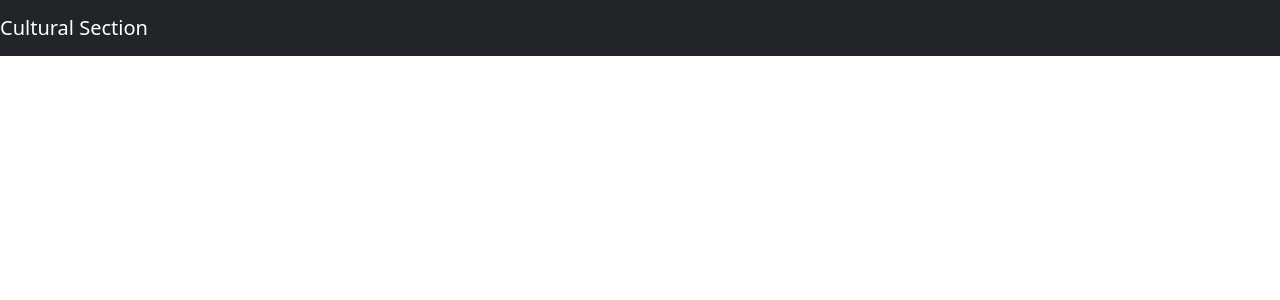
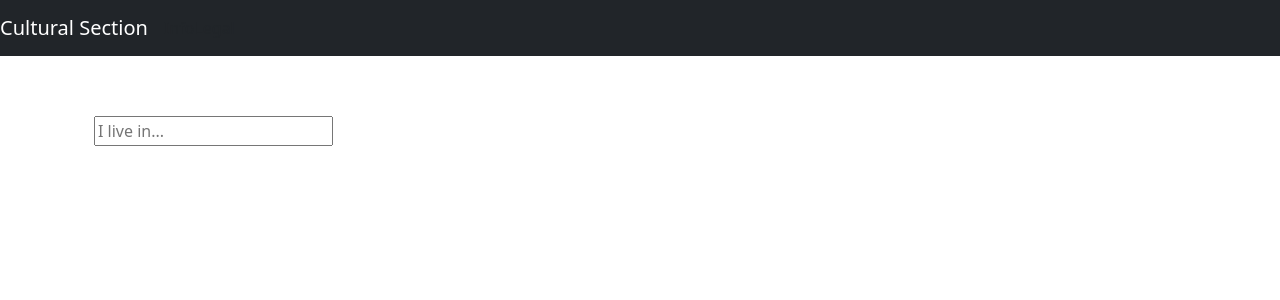
Before and after one commit to aa-ag/culturalsection, a Vue app in the folder client/: page / in a window 1280 px wide. Shown: the top 300 px of the page. Built offline with nearby package versions, Linux system fonts and the light colour scheme.

Commit message:
Add search bar in home instead of info

```diff
--- a/client/src/components/Home.vue
+++ b/client/src/components/Home.vue
@@ -1,8 +1,13 @@
 <template>
   <div class="container">
-    <div v-for="(city, index) in example_cities" :key="index">
+    <!-- <div v-for="(city, index) in example_cities" :key="index">
       <b>{{ city.name }}</b>
       <p>{{ city.consulate }}</p>
+    </div> -->
+    <div class="container">
+      <form class="home_search">
+        <input type="search" placeholder="I live in...">
+      </form>
     </div>
   </div>
 </template>
```
